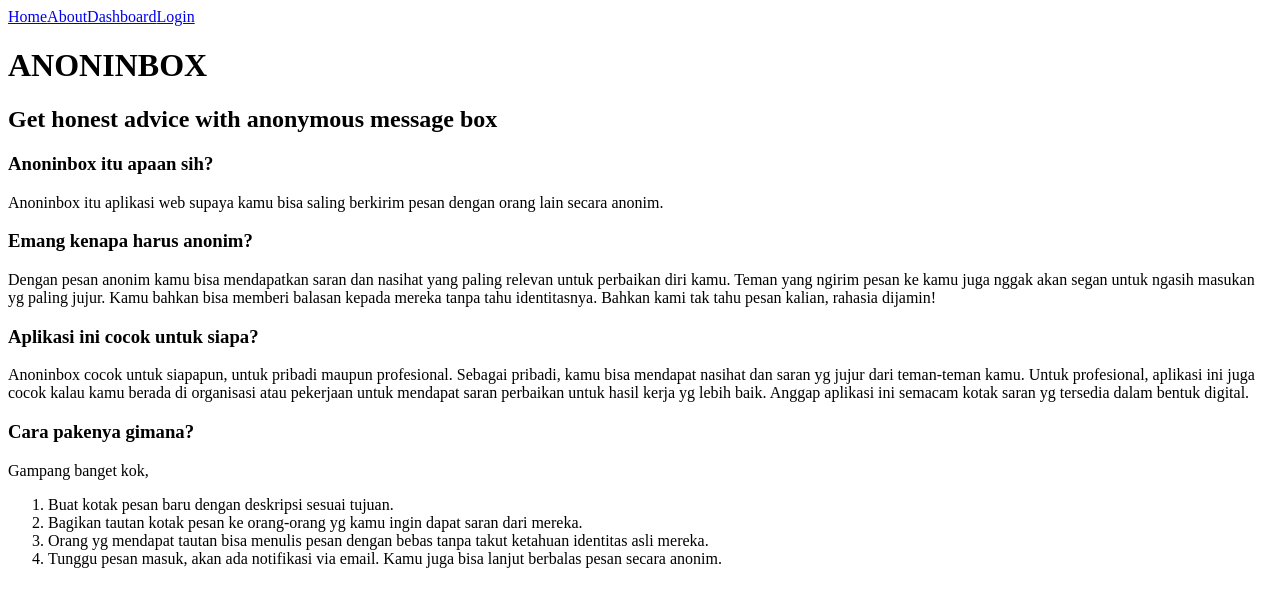
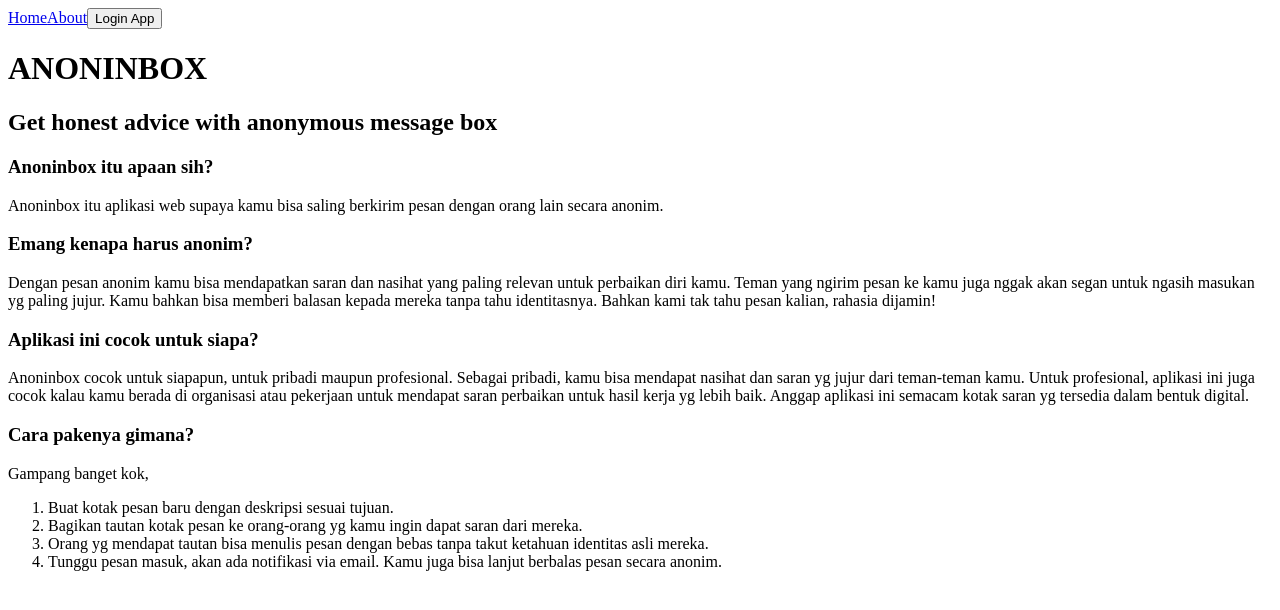
Before and after one commit to gilangrahmatagung/anoninbox-v2, a Next.js app: page / in a window 1280 px wide. Shown: the top 610 px of the page. Built offline with nearby package versions, Linux system fonts and the light colour scheme; no server answers.

Commit message:
pergi menghias

```diff
--- /dev/null
+++ b/app/users/Logout.tsx
@@ -0,0 +1,30 @@
+"use client"
+import { baseUrl } from "../schemas/schema"
+
+
+export default function Logout(){
+    async function logoutSubmit(){
+        try {
+            const response = await fetch(`${baseUrl}/users/logout/`, {
+                method: "GET",
+                credentials: "include"
+            })
+            const responseData = await response.json()
+
+            if (response.ok) {
+                window.location.href = "/users/login"
+            }
+
+            // kasih info logout gagal
+        }
+        catch (error) {
+            // kasih info server error
+        }
+
+        window.location.href = "/users/login"
+    }
+
+    return (
+        <button onClick={logoutSubmit}>Logout</button>
+    )
+}
--- a/components/Menu.tsx
+++ b/components/Menu.tsx
@@ -1,15 +1,30 @@
+import Logout from "@/app/users/Logout"
 import Link from "next/link"
+import { cookies } from "next/headers"
 
-export const Menu = ()=>{
 
+export const Menu = async ()=>{
+    const cookieStore = await cookies()
+    const isAuthenticated = cookieStore.has('sessionid')
+    console.log("IS AUTH?")
+    console.log(isAuthenticated)
 
     return (
         <nav>
             <Link href="/">Home</Link>
             <Link href="/about">About</Link>
-            <Link href="/dashboard">Dashboard</Link>
 
-            <Link href="/users/login">Login</Link>
+            { isAuthenticated? (
+                <>
+                    <Link href="/dashboard">Dashboard</Link>
+                    <Logout />
+                </>
+            ) : (
+                <Link href="/users/login">
+                    <button>Login App</button>
+                </Link>
+            )}
+
         </nav>
     )
 }
```
